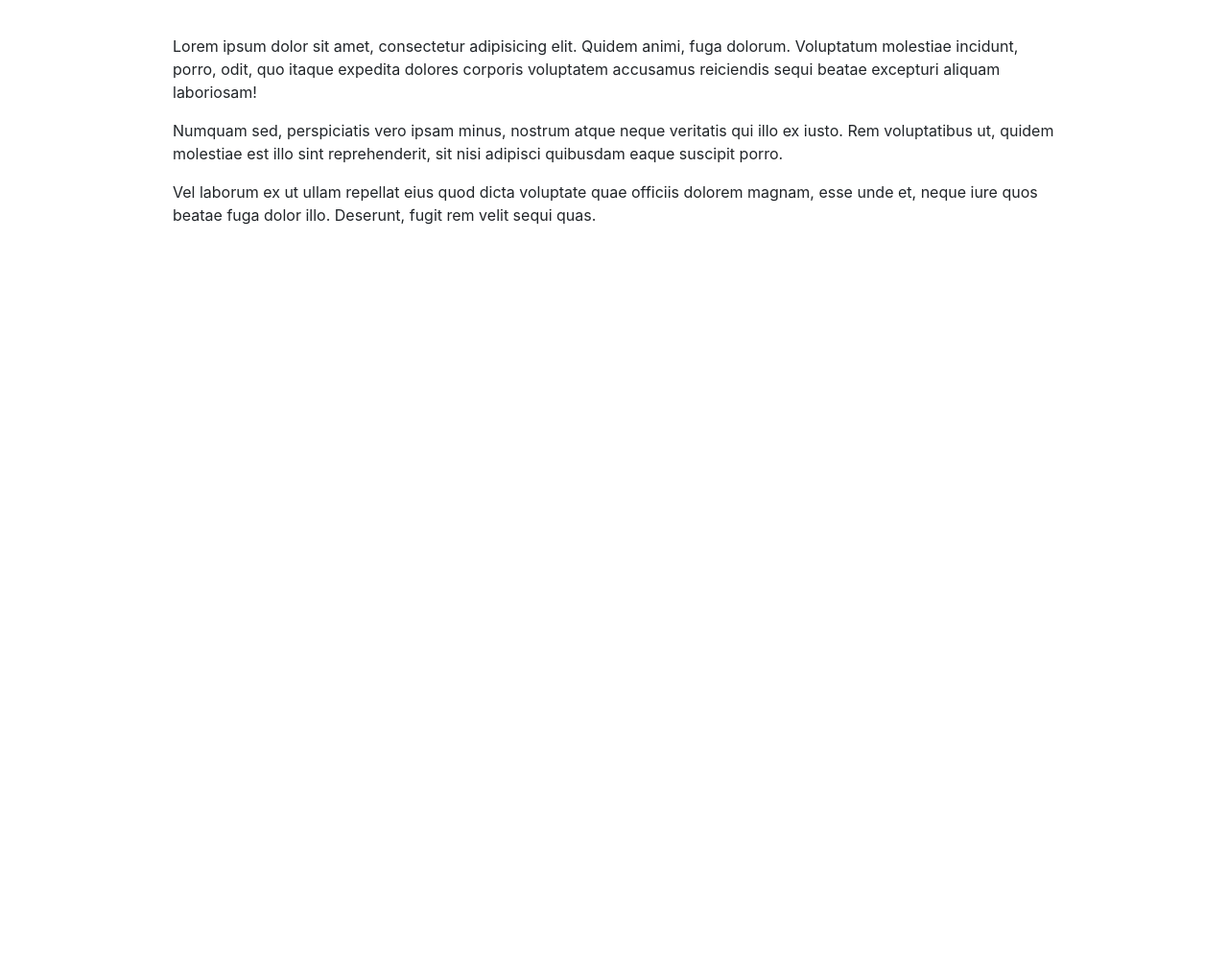
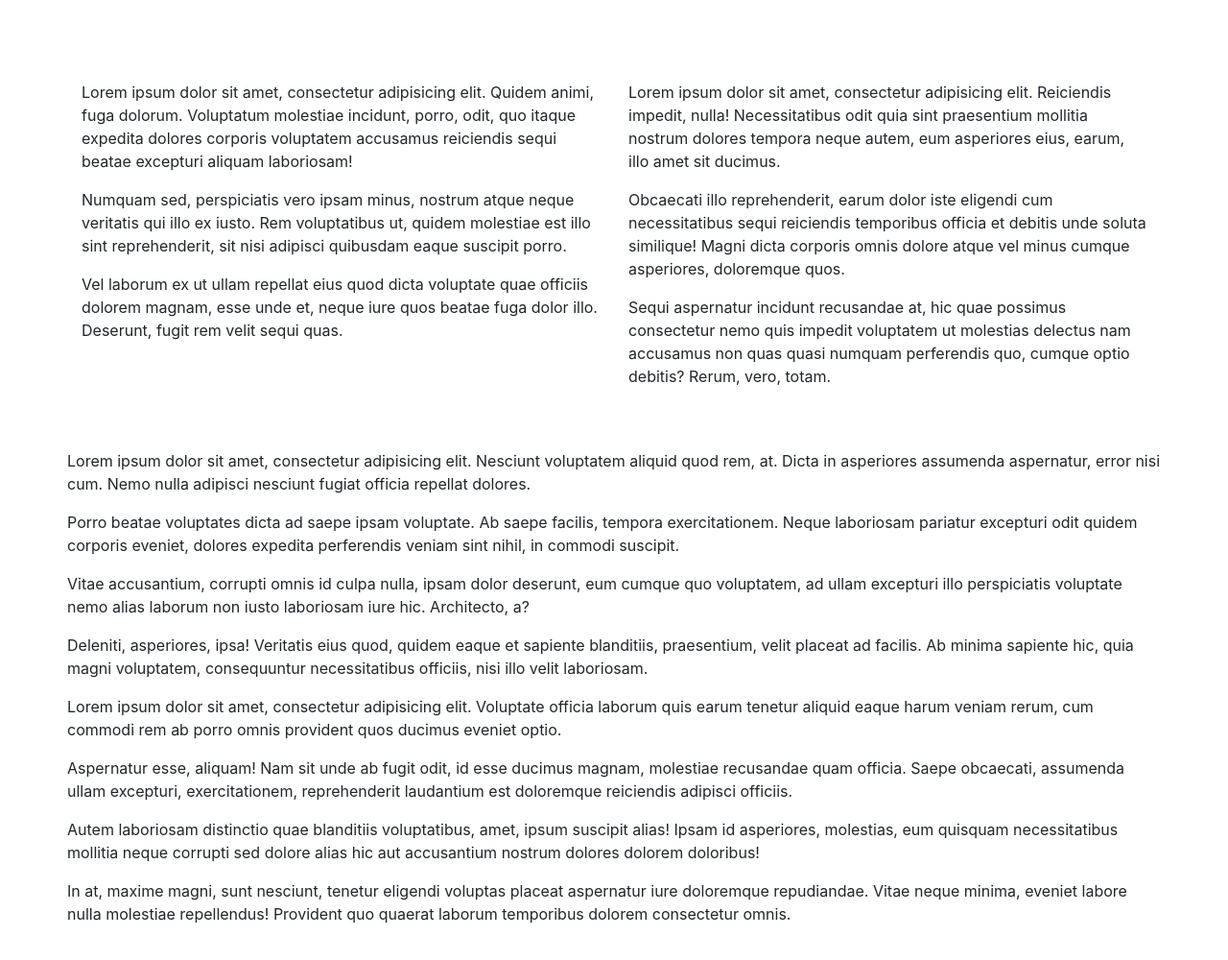
Before and after one commit to 19h47/scrolling-area, a website: page example/index.html in a window 1280 px wide. Shown: the part 2428-3428 px from the top of the page at 96% size. Before the commit the page ends 2728 px from the top, so only its background shows below. Drawn offline with nearby package versions, Linux system fonts and the light colour scheme.

Commit message:
🎨 Fix HTML example

```diff
--- a/example/index.html
+++ b/example/index.html
@@ -112,11 +112,30 @@
 					</div>
 				</div>
 			</div>
-			<div class="row">
-				<div class="col-10 offset-1">
+			<div class="row my-5">
+				<div class="col-6">
 					<p>Lorem ipsum dolor sit amet, consectetur adipisicing elit. Quidem animi, fuga dolorum. Voluptatum molestiae incidunt, porro, odit, quo itaque expedita dolores corporis voluptatem accusamus reiciendis sequi beatae excepturi aliquam laboriosam!</p>
 					<p>Numquam sed, perspiciatis vero ipsam minus, nostrum atque neque veritatis qui illo ex iusto. Rem voluptatibus ut, quidem molestiae est illo sint reprehenderit, sit nisi adipisci quibusdam eaque suscipit porro.</p>
 					<p>Vel laborum ex ut ullam repellat eius quod dicta voluptate quae officiis dolorem magnam, esse unde et, neque iure quos beatae fuga dolor illo. Deserunt, fugit rem velit sequi quas.</p>
+				</div>
+				<div class="col-6">
+					<p>Lorem ipsum dolor sit amet, consectetur adipisicing elit. Reiciendis impedit, nulla! Necessitatibus odit quia sint praesentium mollitia nostrum dolores tempora neque autem, eum asperiores eius, earum, illo amet sit ducimus.</p>
+					<p>Obcaecati illo reprehenderit, earum dolor iste eligendi cum necessitatibus sequi reiciendis temporibus officia et debitis unde soluta similique! Magni dicta corporis omnis dolore atque vel minus cumque asperiores, doloremque quos.</p>
+					<p>Sequi aspernatur incidunt recusandae at, hic quae possimus consectetur nemo quis impedit voluptatem ut molestias delectus nam accusamus non quas quasi numquam perferendis quo, cumque optio debitis? Rerum, vero, totam.</p>
+				</div>
+			</div>
+			<div class="row my-5">
+				<div class="co-6">
+					<p>Lorem ipsum dolor sit amet, consectetur adipisicing elit. Nesciunt voluptatem aliquid quod rem, at. Dicta in asperiores assumenda aspernatur, error nisi cum. Nemo nulla adipisci nesciunt fugiat officia repellat dolores.</p>
+					<p>Porro beatae voluptates dicta ad saepe ipsam voluptate. Ab saepe facilis, tempora exercitationem. Neque laboriosam pariatur excepturi odit quidem corporis eveniet, dolores expedita perferendis veniam sint nihil, in commodi suscipit.</p>
+					<p>Vitae accusantium, corrupti omnis id culpa nulla, ipsam dolor deserunt, eum cumque quo voluptatem, ad ullam excepturi illo perspiciatis voluptate nemo alias laborum non iusto laboriosam iure hic. Architecto, a?</p>
+					<p>Deleniti, asperiores, ipsa! Veritatis eius quod, quidem eaque et sapiente blanditiis, praesentium, velit placeat ad facilis. Ab minima sapiente hic, quia magni voluptatem, consequuntur necessitatibus officiis, nisi illo velit laboriosam.</p>
+				</div>
+				<div class="co-6">
+					<p>Lorem ipsum dolor sit amet, consectetur adipisicing elit. Voluptate officia laborum quis earum tenetur aliquid eaque harum veniam rerum, cum commodi rem ab porro omnis provident quos ducimus eveniet optio.</p>
+					<p>Aspernatur esse, aliquam! Nam sit unde ab fugit odit, id esse ducimus magnam, molestiae recusandae quam officia. Saepe obcaecati, assumenda ullam excepturi, exercitationem, reprehenderit laudantium est doloremque reiciendis adipisci officiis.</p>
+					<p>Autem laboriosam distinctio quae blanditiis voluptatibus, amet, ipsum suscipit alias! Ipsam id asperiores, molestias, eum quisquam necessitatibus mollitia neque corrupti sed dolore alias hic aut accusantium nostrum dolores dolorem doloribus!</p>
+					<p>In at, maxime magni, sunt nesciunt, tenetur eligendi voluptas placeat aspernatur iure doloremque repudiandae. Vitae neque minima, eveniet labore nulla molestiae repellendus! Provident quo quaerat laborum temporibus dolorem consectetur omnis.</p>
 				</div>
 			</div>
 		</div>
```
Also changed, not shown: index.html (+21 -2 lines).
